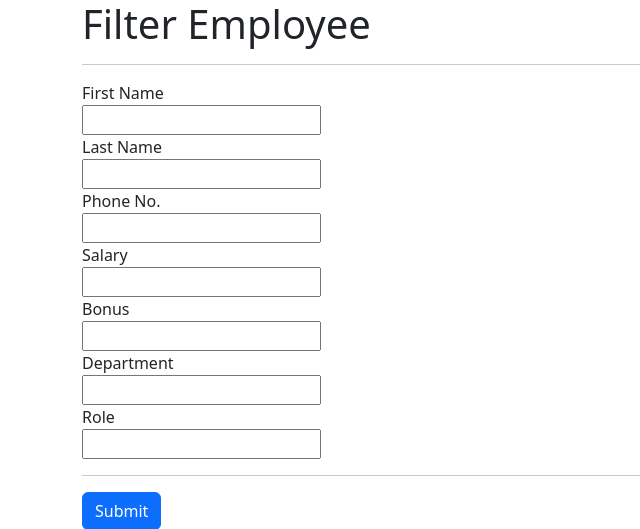
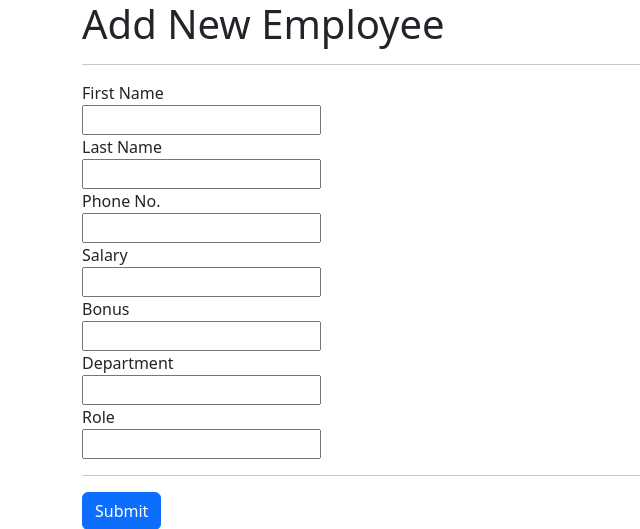
Before and after one commit to VijayHatteHC/Employee-Management-Django-project, a Django app: page /add_emp in a window 1280 px wide. Shown: the top 529 px of the page, without its empty margins (0-640 px from the left). Run offline with Django 5.2, Linux system fonts and the light colour scheme.

Commit message:
Update add_emp.html
Updated header

```diff
--- a/office_emp_proj/emp_app/templates/emp_app/add_emp.html
+++ b/office_emp_proj/emp_app/templates/emp_app/add_emp.html
@@ -8,7 +8,7 @@
 </head>
 <body>
   <div class="container">
-    <h1>Filter Employee</h1>
+    <h1>Add New Employee</h1>
     <hr/>
     <form action="/add_emp" method="post">
         {% csrf_token %}
```
